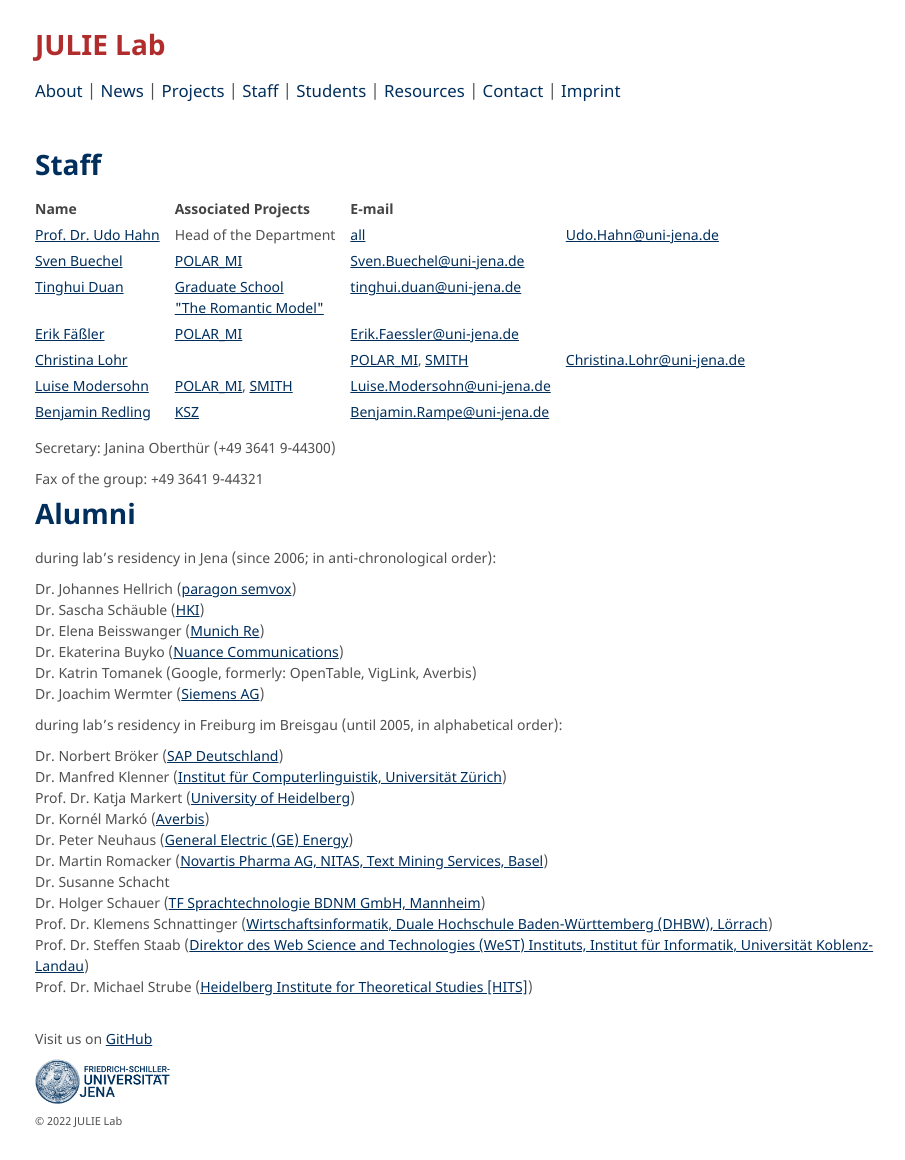
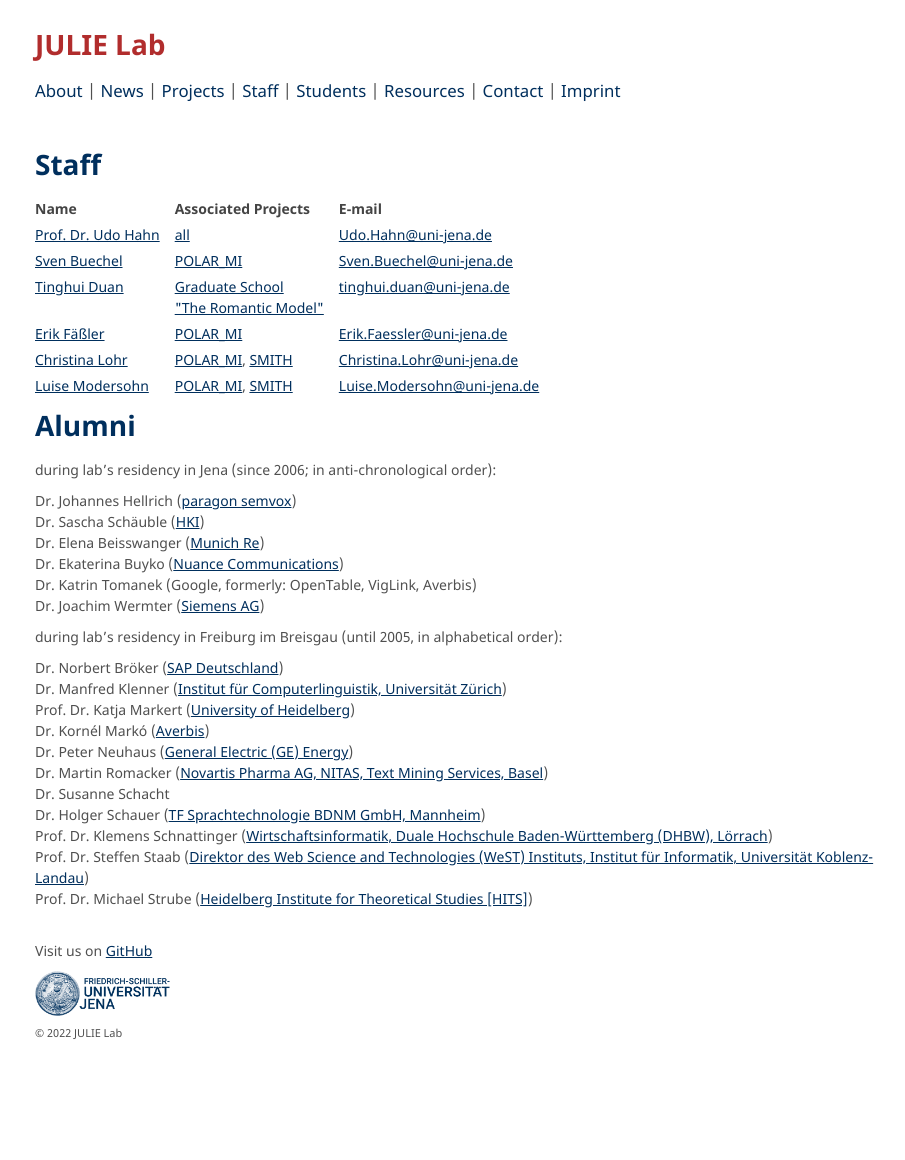
Before and after one commit to JULIELab/JULIELab.github.io, a Jekyll site: the page built from Staff.md, in a window 1280 px wide and 1160 px high. Shown: the whole window, without its empty margins (185-1090 px from the left). Built offline with Jekyll 4.4.1, drawn with Linux system fonts in a browser that asks for light colours; our own code applies the rules of GitHub Pages for plain Markdown files.

Commit message:
minimize staff info

```diff
--- a/Staff.md
+++ b/Staff.md
@@ -6,17 +6,13 @@ layout: staff_tab
 
 | Name        | Associated Projects | E-mail |
 | ---------------- | ---------------- | ---------------- |
-| [Prof. Dr. Udo Hahn](/Staff/Prof_+Dr_+Udo+Hahn.html)	| Head of the Department	| [all](/Projects/all.md)	| [Udo.Hahn@uni-jena.de](mailto:Udo.Hahn@uni-jena.de)	|
+| [Prof. Dr. Udo Hahn](/Staff/Prof_+Dr_+Udo+Hahn.html)	| [all](/Projects/all.md)	| [Udo.Hahn@uni-jena.de](mailto:Udo.Hahn@uni-jena.de)	|
 | [Sven Buechel](https://svenbuechel.github.io)	| [POLAR_MI](https://www.medizininformatik-initiative.de/en/POLAR) |	[Sven.Buechel@uni-jena.de](mailto:Sven.Buechel@uni-jena.de) |
 | [Tinghui Duan](/Staff/Duan/index.html)	|  [Graduate School<br/>\"The Romantic Model\"](http://modellromantik.uni-jena.de/) |	[tinghui.duan@uni-jena.de](mailto:tinghui.duan@uni-jena.de) |
 | [Erik Fäßler](/Staff/Erik+Fäßler.html)	| [POLAR_MI](https://www.medizininformatik-initiative.de/en/POLAR)  |	[Erik.Faessler@uni-jena.de](mailto:Erik.Faessler@uni-jena.de)	|
-| [Christina Lohr](/Staff/Christina+Lohr.html)	| | [POLAR_MI](https://www.medizininformatik-initiative.de/de/POLAR), [SMITH](https://www.smith.care/)	| [Christina.Lohr@uni-jena.de](mailto:Christina.Lohr@uni-jena.de)	|
+| [Christina Lohr](/Staff/Christina+Lohr.html)	| [POLAR_MI](https://www.medizininformatik-initiative.de/de/POLAR), [SMITH](https://www.smith.care/)	| [Christina.Lohr@uni-jena.de](mailto:Christina.Lohr@uni-jena.de)	|
 | [Luise Modersohn](/Staff/Modersohn/) | [POLAR_MI](https://www.medizininformatik-initiative.de/de/POLAR), [SMITH](https://www.smith.care/)	| [Luise.Modersohn@uni-jena.de](mailto:Luise.Modersohn@uni-jena.de) |
-| [Benjamin Redling](/Staff/Benjamin+Redling.html)	| [KSZ](https://ksz.uni-jena.de/mitarbeiter) |	[Benjamin.Rampe@uni-jena.de](mailto:Benjamin.Rampe@uni-jena.de)	|
 
-Secretary: Janina Oberthür (+49 3641 9-44300)
-
-Fax of the group: +49 3641 9-44321
 
 # Alumni
 
```
